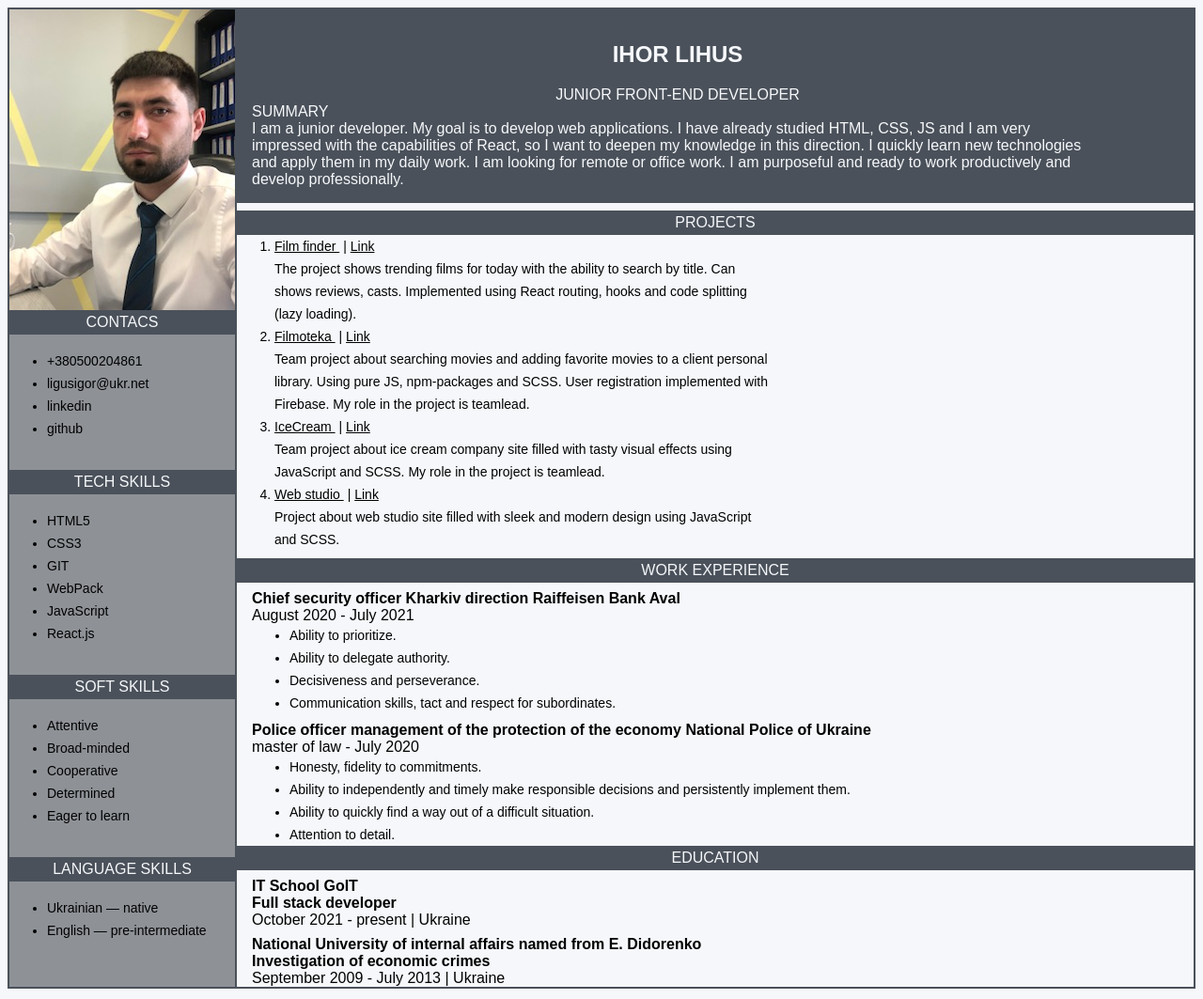
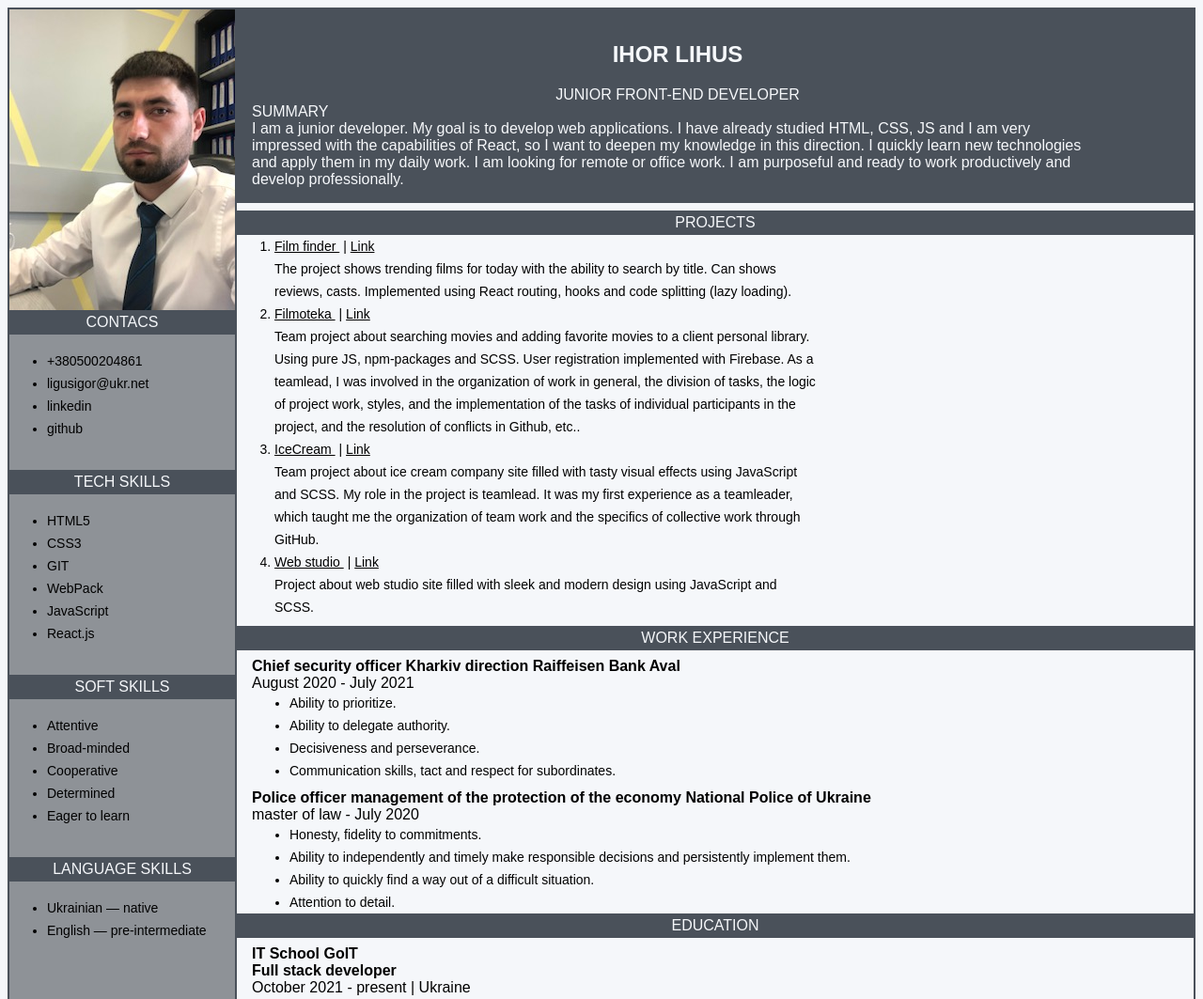
Before and after one commit to ihorlihus/myResume, a plain HTML site: page index.html in a window 1280 px wide. Shown: the top 1063 px of the page at 94% size. Drawn offline with Linux system fonts and the light colour scheme.

Commit message:
add about projets

```diff
--- a/components/index.css
+++ b/components/index.css
@@ -96,7 +96,7 @@ body {
 }
 
 .my-projecs-brecket {
-  width: 528px;
+  width: 580px;
   margin: 0;
 }
 
--- a/index.html
+++ b/index.html
@@ -202,7 +202,11 @@
                   Team project about searching movies and adding favorite
                   movies to a client personal library. Using pure JS,
                   npm-packages and SCSS. User registration implemented
-                  with Firebase. My role in the project is teamlead.
+                  with Firebase. As a teamlead, I was involved in the
+                  organization of work in general, the division of tasks,
+                  the logic of project work, styles, and the implementation
+                  of the tasks of individual participants in the project,
+                  and the resolution of conflicts in Github, etc..
                 </p>
                 </span>
             </li>
@@ -221,7 +225,9 @@
                 <p class="my-projecs-brecket">
                   Team project about ice cream company site filled with tasty
                   visual effects using JavaScript and SCSS. My role in the
-                  project is teamlead.
+                  project is teamlead. It was my first experience as a teamleader,
+                  which taught me the organization of team work and the specifics
+                  of collective work through GitHub.
                 </p>
                 </span>
             </li>
```
